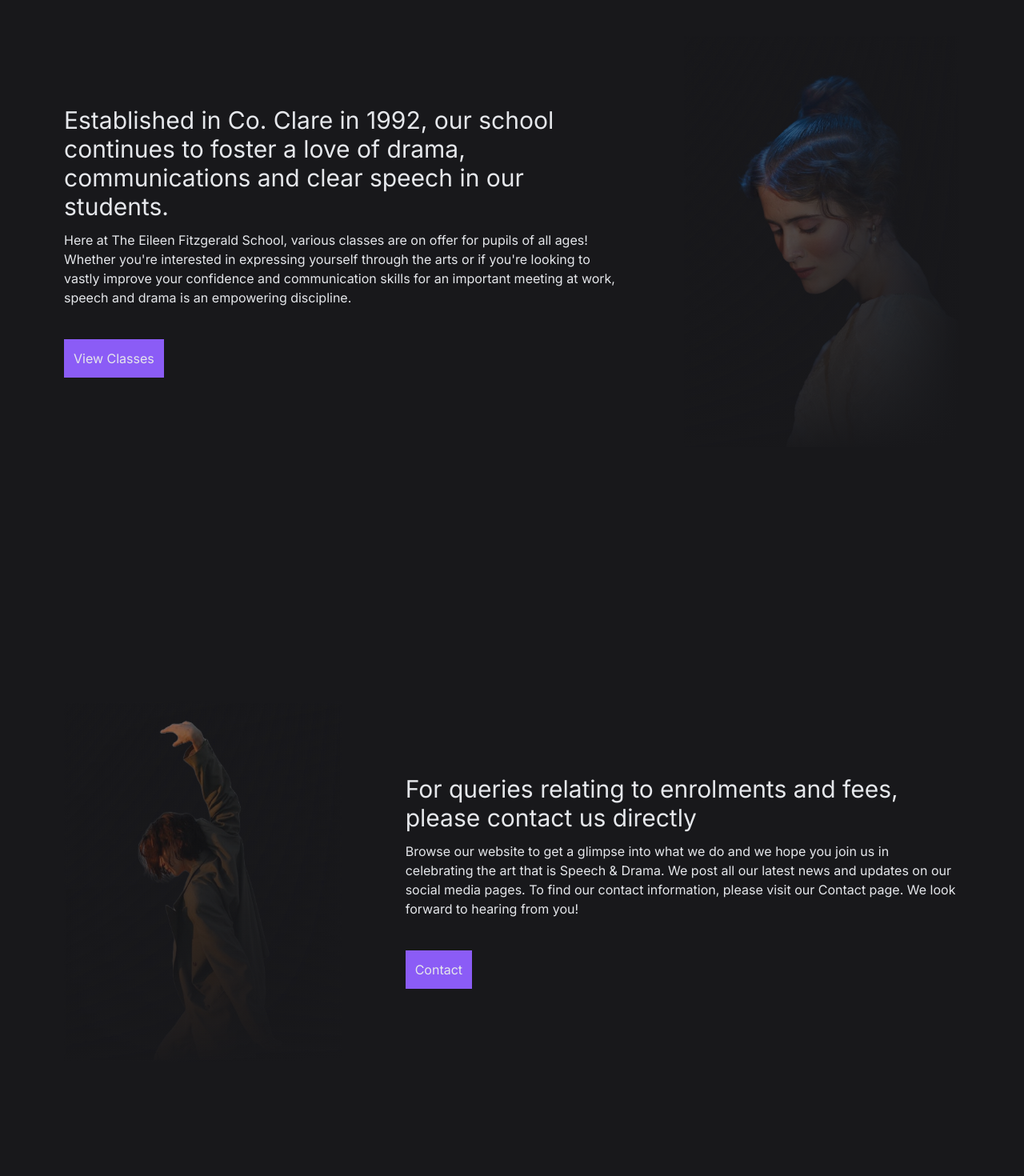
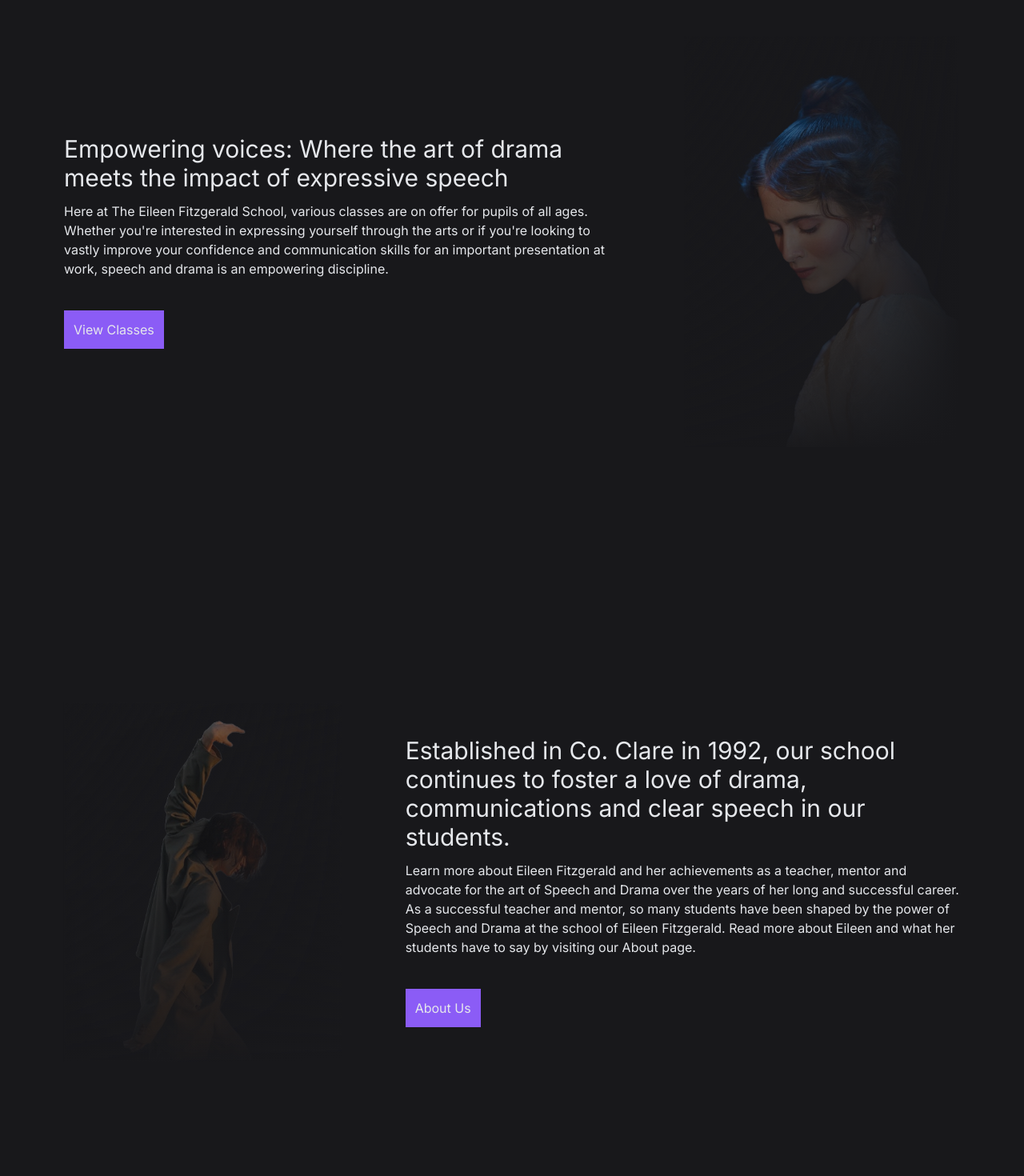
Before and after one commit to kailafitz/eileen-fitzgerald-school, a Next.js app: page / in a window 1280 px wide. Shown: the part 900-2370 px from the top of the page at 80% size. Built offline with nearby package versions, Linux system fonts and the light colour scheme.

Commit message:
Home page design complete

```diff
--- a/app/globals.css
+++ b/app/globals.css
@@ -115,17 +115,21 @@ body {
 }
 
 .transition-delay-0 {
-  transition: opacity .8s, blur .8s, transform .8s;
+  transition: opacity .5s, blur .5s, transform .5s;
 }
 
 .transition-delay-1 {
-  transition: opacity .8s .3s, blur .8s .3s, transform .8s .3s;
+  transition: opacity .5s .3s, blur .5s .3s, transform .5s .3s;
 }
 
 .transition-delay-2 {
-  transition: opacity .8s .4s, blur .8s .4s, transform .8s .4s;
+  transition: opacity .5s .4s, blur .5s .4s, transform .5s .4s;
 }
 
 .transition-delay-3 {
-  transition: opacity .8s .5s, blur .8s .5s, transform .8s .5s;
+  transition: opacity .5s .5s, blur .5s .5s, transform .5s .5s;
 }
+
+.flip {
+  transform: scaleX(-1);
+}
--- a/components/custom/intro.tsx
+++ b/components/custom/intro.tsx
@@ -11,18 +11,19 @@ const Intro = () => {
         className="min-h-screen py-10 flex flex-col justify-center text-gray-200"
         id="intro"
       >
-        <div className="flex flex-col md:flex-row space-y-5 md:space-y-0 md:space-x-20 md:justify-between ">
+        <div className="flex flex-col md:flex-row space-y-5 md:space-y-0 md:space-x-20 md:justify-between">
           <div className="flex flex-col justify-center w-full md:w-2/3">
             <h1 className="text-xl md:text-3xl mb-3 hide-down transition-delay-0">
-              Established in Co. Clare in 1992, our school continues to foster a
-              love of drama, communications and clear speech in our students.
+              Empowering voices: Where the art of drama meets the impact of
+              expressive speech
             </h1>
             <p className="mb-10 hide-down transition-delay-1">
               Here at The Eileen Fitzgerald School, various classes are on offer
-              for pupils of all ages! Whether you're interested in expressing
+              for pupils of all ages. Whether you're interested in expressing
               yourself through the arts or if you're looking to vastly improve
-              your confidence and communication skills for an important meeting
-              at work, speech and drama is an empowering discipline.
+              your confidence and communication skills for an important
+              presentation at work, speech and drama is an empowering
+              discipline.
             </p>
             <Link
               href={`/classes`}
@@ -35,22 +36,48 @@ const Intro = () => {
             <div className="absolute bottom-0 right-0 w-full h-full dark-gradient z-10 "></div>
             <img
               src="actress-2.png"
-              alt="actress"
+              alt="actor"
               className="w-full h-auto object-contain border-zinc-900 border-2"
             />
           </div>
         </div>
       </Container>
+
       <Container className="min-h-screen py-10 flex flex-col justify-center text-gray-200">
         <div className="flex flex-col md:flex-row space-y-5 md:space-y-0 md:space-x-20 md:justify-between">
           <div className="relative w-full md:w-1/3 ">
             <div className="absolute bottom-0 right-0 w-full h-full dark-gradient z-10 "></div>
             <img
               src="actor-3.png"
-              alt="actor"
-              className="w-full h-auto object-contain border-zinc-900 border-2"
+              alt="actress"
+              className="w-full h-auto object-contain border-zinc-900 border-2 flip"
             />
           </div>
+          <div className="flex flex-col justify-center w-full md:w-2/3">
+            <h1 className="text-xl md:text-3xl mb-3 hide-down transition-delay-0">
+              Established in Co. Clare in 1992, our school continues to foster a
+              love of drama, communications and clear speech in our students.
+            </h1>
+            <p className="mb-10 hide-down transition-delay-1">
+              Learn more about Eileen Fitzgerald and her achievements as a
+              teacher, mentor and advocate for the art of Speech and Drama over
+              the years of her long and successful career. As a successful
+              teacher and mentor, so many students have been shaped by the power
+              of Speech and Drama at the school of Eileen Fitzgerald. Read more
+              about Eileen and what her students have to say by visiting our
+              About page.
+            </p>
+            <Link
+              href={`/classes`}
+              className="flex flex-col justify-center p-3 w-full sm:w-fit bg-primary border-primary hover:bg-violet-800 hover:border-violet-800 text-center text-gray-200 hide-down transition-delay-3"
+            >
+              About Us
+            </Link>
+          </div>
+        </div>
+      </Container>
+      <Container className="min-h-screen py-10 flex flex-col justify-center text-gray-200">
+        <div className="flex flex-col md:flex-row space-y-5 md:space-y-0 md:space-x-20 md:justify-between">
           <div className="flex flex-col justify-center w-full md:w-2/3">
             <h1 className="text-xl md:text-3xl mb-3 hide-down transition-delay-0">
               For queries relating to enrolments and fees, please contact us
@@ -58,10 +85,14 @@ const Intro = () => {
             </h1>
             <p className="mb-10 hide-down transition-delay-1">
               Browse our website to get a glimpse into what we do and we hope
-              you join us in celebrating the art that is Speech & Drama. We post
-              all our latest news and updates on our social media pages. To find
-              our contact information, please visit our Contact page. We look
-              forward to hearing from you!
+              you join us in celebrating the art that is Speech & Drama.
+              <br />
+              <br />
+              If you'd like to keep up to date with all our latest news and
+              updates, please follow us on our social media pages. You can
+              follow us or get in touch by visiting our Contact page which has
+              all of our contact information. We look forward to hearing from
+              you!
             </p>
             <Link
               href={`/classes`}
@@ -70,6 +101,14 @@ const Intro = () => {
               Contact
             </Link>
           </div>
+          <div className="relative w-full md:w-1/3 ">
+            <div className="absolute bottom-0 right-0 w-full h-full dark-gradient z-10 "></div>
+            <img
+              src="pupil-girl2.png"
+              alt="actor"
+              className="w-full h-auto object-contain border-zinc-900 border-2"
+            />
+          </div>
         </div>
       </Container>
     </>
--- a/components/custom/name.tsx
+++ b/components/custom/name.tsx
@@ -8,16 +8,16 @@ const Name = () => {
     <div className="bg-primary w-full py-10 custom-vh-xs custom-vh-md flex flex-col text-gray-200">
       <Container className="text-center flex-1 flex flex-col justify-evenly">
         <div>
-          <p className="text-lg mb-5">Welcome to the home of the</p>
+          <p className="text-lg mb-5">Welcome to the home of</p>
           <h1 className="text-3xl sm:text-6xl md:text-7xl xl:text-8xl">
-            Eileen Fitzgerald <br />
+            The Eileen Fitzgerald <br />
             School of Speech & Drama
           </h1>
         </div>
       </Container>
       <Link href="#intro" className="w-fit mx-auto">
         <ChevronDown
-          className="text-white block mx-auto animate-bouncing"
+          className="text-white block mx-auto animate-bounce"
           size="40"
         />
       </Link>
--- a/components/custom/services.tsx
+++ b/components/custom/services.tsx
@@ -41,18 +41,6 @@ const Services = () => {
             className="absolute bottom-0 right-0 w-3/5 h-3/5 object-cover"
           />
         </div> */}
-        <p className="text-base md:text-xl">
-          Browse our website to get a glimpse into what we do and we hope you
-          join us in celebrating the art that is Speech & Drama. We post all our
-          latest news and updates on our social media pages. For queries
-          relating to enrolments and fees, please contact us directly{" "}
-          <Link href="/contact" className="relative">
-            <span className="before:w-full before:h-0.5 before:absolute before:block before:-bottom-0.5 before:left-0 before:bg-white before:scale-x-100 after:w-full after:h-0.5 after:absolute after:block after:-bottom-0.5 after:left-0 after:bg-primary after:scale-x-0 after:transition-all hover:after:scale-x-100">
-              here
-            </span>
-          </Link>
-          .
-        </p>
         <div className="flex flex-col space-y-10 md:justify-center sm:space-y-0 sm:space-x-6 sm:flex-row justify-between items-center">
           {labels.map((label, i) => (
             <ServiceCard key={i} num={i + 1} label={label} />
```
